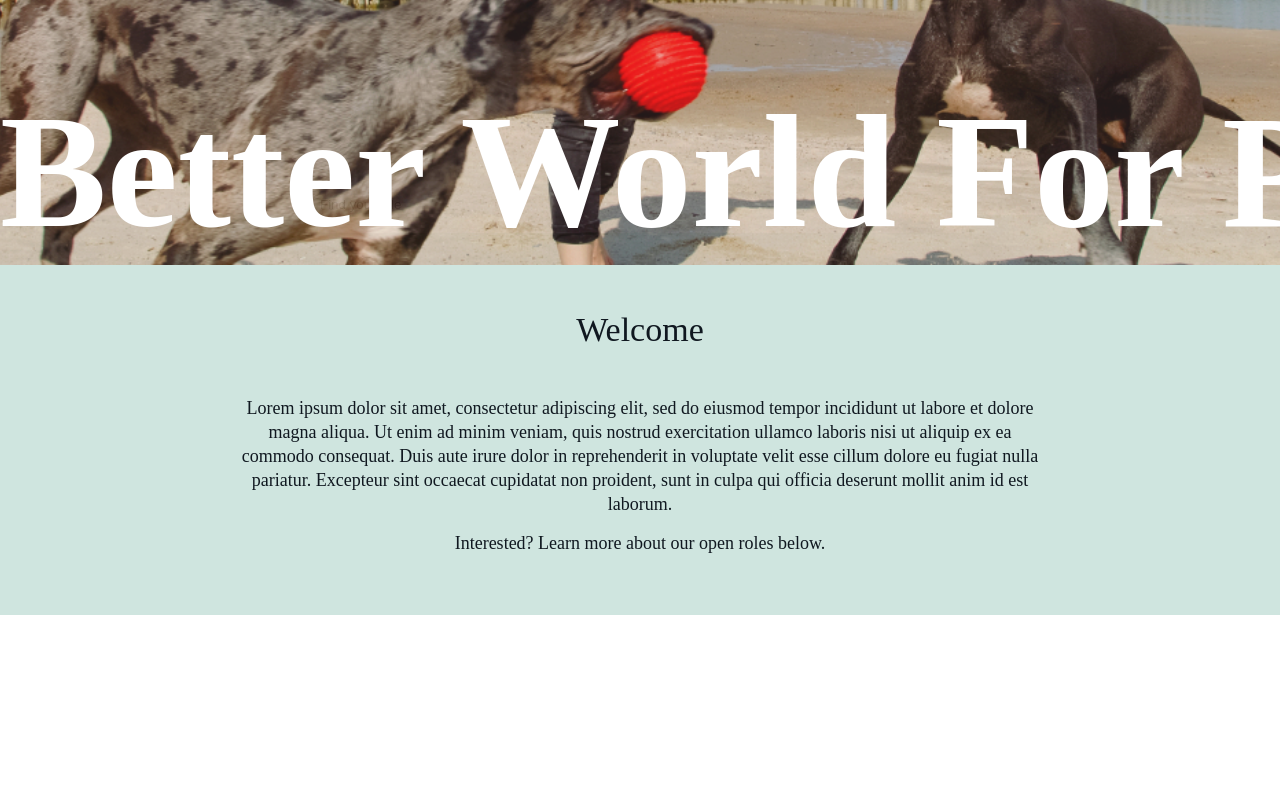
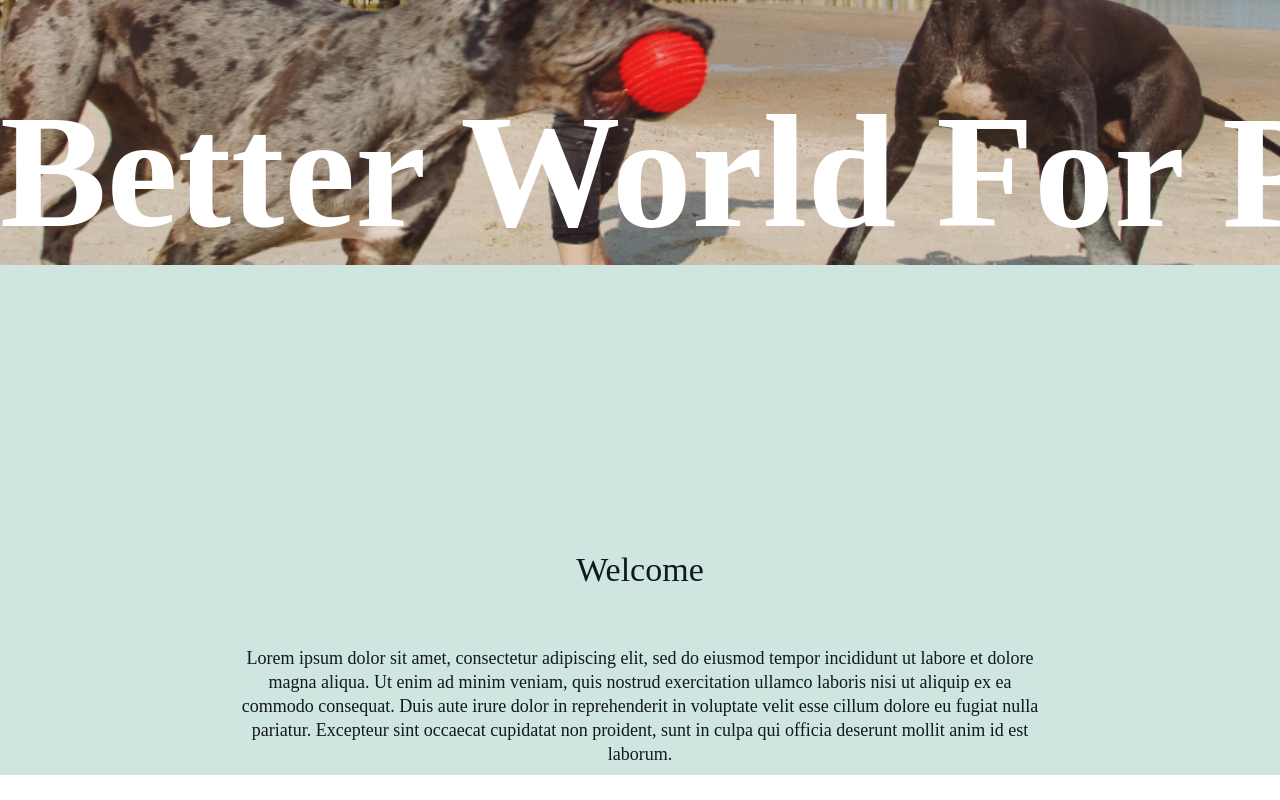
Before and after one commit to dbugentity/careers-page, a React (Create React App) app: page / in a window 1280 px wide. Shown: the part 585-1385 px from the top of the page. Before the commit the page ends 1200 px from the top, so only its background shows below. Built offline with nearby package versions, Linux system fonts and the light colour scheme.

Commit message:
welcome text w new animation

```diff
--- a/src/components/Header/Header.css
+++ b/src/components/Header/Header.css
@@ -25,10 +25,11 @@
 }
 
 .inner-div {
-  top: 750px;
+  /* top: 750px; */
   background-color: #CFE5DF;
   height: 400px;
   color: black;
+  padding-top: 200px;
 }
 
 .welcome {
@@ -40,6 +41,7 @@
   font-style: normal;
   font-weight: 500;
   line-height: 90%;
+  padding-top: 80px;
 }
 
 .welcomeText {
@@ -52,6 +54,7 @@
   line-height: 24px;
   max-width: 800px;
   margin: 50px auto 0;
+  padding-top: 10px;
 }
 
 .welcomeTextTwo {
```
